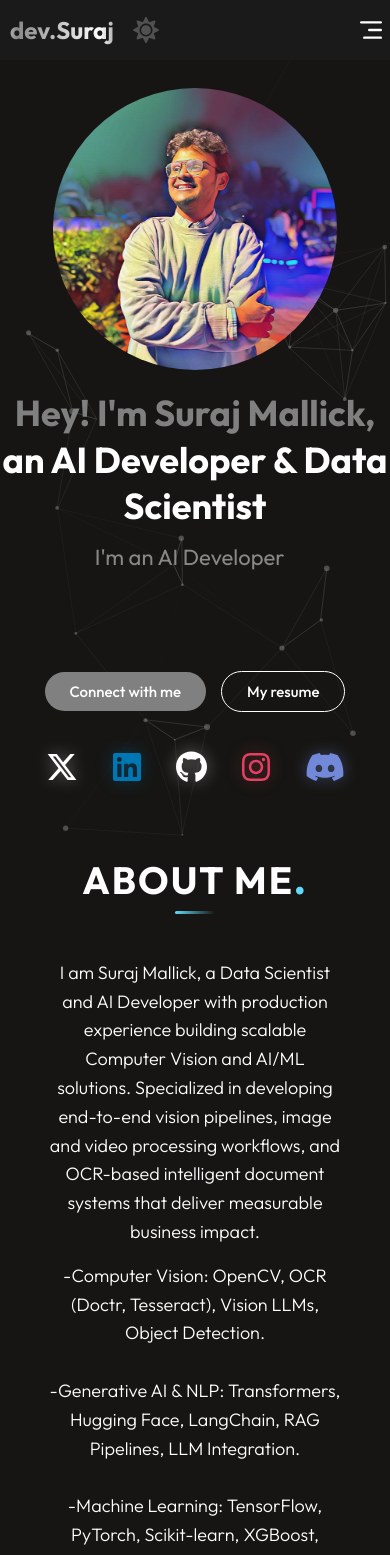
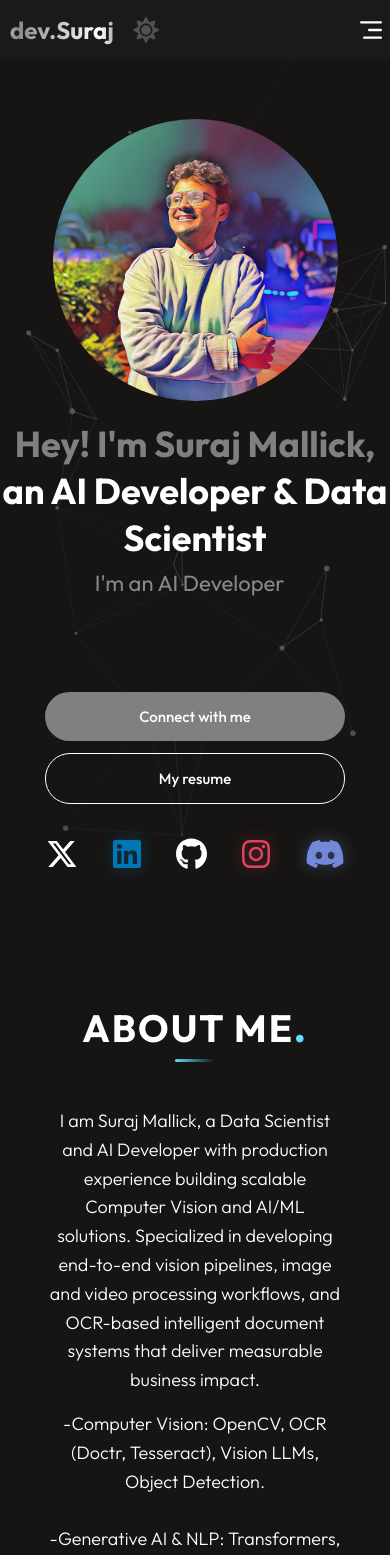
Before and after one commit to yonlysuraj/dev.Suraj, a React (Vite) app: page / in a window 390 px wide. Shown: the top 1555 px of the page. Built offline with nearby package versions, Linux system fonts and the light colour scheme; no server answers; a web font is replaced by a local one.

Commit message:
Mobile changes added

```diff
--- a/src/components/About/About.css
+++ b/src/components/About/About.css
@@ -11,6 +11,8 @@
     position: relative;
     z-index: 2;  /* Keep about section above particles */
 }
+
+
 
 .about-title {
     position: relative;
--- a/src/components/About/About.jsx
+++ b/src/components/About/About.jsx
@@ -2,19 +2,24 @@ import React from 'react'
 import './About.css'
 import theme_pattern from '../../assets/theme_pattern.svg'
 import pfp from '../../assets/pfp2.jpg'
+import { useScrollAnimation } from '../../hooks/useScrollAnimation'
 
 const About = () => {
+  const titleRef = useScrollAnimation();
+  const leftRef = useScrollAnimation();
+  const rightRef = useScrollAnimation();
+
   return (
     <div id='about' className='about'>
-      <div className="about-title">
+      <div ref={titleRef} className="about-title scroll-animate">
         <h1>About Me<span>.</span></h1>
         <img src={theme_pattern} alt="" />
       </div>
       <div className="about-sections">
-        <div className="about-left">
+        <div ref={leftRef} className="about-left scroll-animate delay-1">
           <img src={pfp} alt="Suraj Mallick" />
         </div>
-        <div className="about-right">
+        <div ref={rightRef} className="about-right scroll-animate delay-2">
           <div className="about-para">
             <p>I am Suraj Mallick, a Data Scientist and AI Developer with production experience building scalable Computer Vision and AI/ML solutions. Specialized in developing end-to-end vision pipelines, image and video processing workflows, and OCR-based intelligent document systems that deliver measurable business impact.</p>
 
--- a/src/components/Contact/Contact.jsx
+++ b/src/components/Contact/Contact.jsx
@@ -4,8 +4,13 @@ import theme_pattern from '../../assets/theme_pattern.svg'
 import mail_icon from '../../assets/mail_icon.svg'
 import location_icon from '../../assets/location_icon.svg'
 import call_icon from '../../assets/call_icon.svg'
+import { useScrollAnimation } from '../../hooks/useScrollAnimation'
 
 const Contact = () => {
+  const titleRef = useScrollAnimation();
+  const leftRef = useScrollAnimation();
+  const rightRef = useScrollAnimation();
+
   const onSubmit = async (event) => {
     event.preventDefault();
     const formData = new FormData(event.target);
@@ -31,12 +36,12 @@ const Contact = () => {
 
   return (
     <div id='contact' className='contact'>
-        <div className="contact-title">
+        <div ref={titleRef} className="contact-title scroll-animate">
             <h1>Contact Me<span>.</span></h1>
         <img src={theme_pattern} alt="" />
         </div>
       <div className="contact-section">
-        <div className="contact-left">
+        <div ref={leftRef} className="contact-left scroll-animate delay-1">
             <h1>Let's Talk</h1>
             <p>Im currently available to take on new project,so feel free to Contact Me</p>
             <div className="contact-details">
@@ -51,7 +56,7 @@ const Contact = () => {
                 </div>
             </div>
         </div>
-        <form onSubmit={onSubmit} action="" className="contact-right">
+        <form ref={rightRef} onSubmit={onSubmit} action="" className="contact-right scroll-animate delay-2">
             <label htmlFor="name">Your Name:</label>
             <input type="text" name="name" placeholder='Enter your name:' />
             <label htmlFor="email">Your email:</label>
--- a/src/components/Hero/Hero.css
+++ b/src/components/Hero/Hero.css
@@ -1,55 +1,84 @@
+/* --- Entrance Animations --- */
+@keyframes fadeInUp {
+    from {
+        opacity: 0;
+        transform: translateY(30px);
+    }
+    to {
+        opacity: 1;
+        transform: translateY(0);
+    }
+}
+
+@keyframes scaleIn {
+    from {
+        opacity: 0;
+        transform: scale(0.9);
+    }
+    to {
+        opacity: 1;
+        transform: scale(1);
+    }
+}
+/* -------------------------- */
+
 .hero {
     display: flex;
     flex-direction: row;
     align-items: center;
     justify-content: space-evenly;
-    padding: 0px 100px; /* Changed from 200px */
-    min-height: 100vh; /* Changed from calc(100vh - 20px) to use full viewport height */
-    height: 100vh; /* Added to ensure consistent full height */
+    padding: 0px 100px;
+    height: 100vh;
     box-sizing: border-box;
     overflow: hidden;
     position: relative;
     margin-bottom: -5%;
     margin-right: -100px;
-    z-index: 1;  /* Add z-index to keep hero content above particles */
+    z-index: 1;
 }
 
 #particles-js {
-    position: fixed;  /* Changed from absolute to fixed */
+    position: fixed;
     top: 0;
     left: 0;
-    width: 100vw;  /* Changed from 100% to 100vw */
-    height: 100vh;  /* Changed from 100% to 100vh */
-    z-index: 0;  /* Changed from 1 to 0 to stay behind navbar */
+    width: 100vw;
+    height: 100vh;
+    z-index: 0;
+    opacity: 0;
+    animation: fadeInUp 1.5s ease forwards;
 }
 
 .hero img {
-    width: 38%; /* Increased from 500px */
+    width: 38%;
     border-radius: 50%;
     object-fit: cover;
     margin-top: -8%;
     margin-bottom: 0;
     position: relative;
     z-index: 2;
+    opacity: 0;
+    animation: scaleIn 1s ease 0.2s forwards;
 }
 
 .hero-content {
     flex: 1;
     display: flex;
     flex-direction: column;
-    gap: 30px; /* Increased from 20px */
-    max-width: 800px; /* Increased from 700px */
+    gap: 30px;
+    max-width: 800px;
     margin-top: -5%;
     text-align: center;
-    padding: 0 30px; /* Increased padding */
+    padding: 0 30px;
     position: relative;
     z-index: 2;
 }
 
 .hero h1 {
-    font-size: 64px; /* Increased from 56px */
+    font-size: 64px;
     line-height: 1.2;
     margin: 0;
+    opacity: 0;
+    animation: fadeInUp 0.8s ease 0.4s forwards;
 }
 
 .hero h1 span {
@@ -59,30 +88,35 @@
     -webkit-text-fill-color: transparent;
 }
 
+/* We have to apply animation to the wrapper for TypeAnimation, so we'll do it inline in jsx or wrap it.
+   Actually, let's just animate the p tags inside hero-content since TypeAnimation renders a p tag */
 .hero p {
     width: 100%;
     text-align: center;
-    font-size: 24px; /* Increased from 20px */
+    font-size: 24px;
     line-height: 1.7;
-    min-height: calc(1.7em * 2); /* Default: 2 lines tall in web view */
-    margin-bottom: 30px; /* Increased from 20px */
+    min-height: calc(1.7em * 2);
+    margin-bottom: 30px;
     color: var(--text-secondary);
     transition: transform 0.5s ease-in-out;
+    opacity: 0;
+    animation: fadeInUp 0.8s ease 0.6s forwards;
 }
 
 .hero-action {
     display: flex;
     align-items: center;
     justify-content: center;
-    gap: 35px; /* Increased from 25px */
-    font-size: 24px; /* Increased from 22px */
+    gap: 35px;
+    font-size: 24px;
     font-weight: 500;
-    margin-top: 30px; /* Increased from 20px */
     margin-top: -5%;
+    opacity: 0;
+    animation: fadeInUp 0.8s ease 0.8s forwards;
 }
 
 .hero-connect {
-    padding: 32px 60px; /* Increased from 28px 50px */
+    padding: 32px 60px;
     border-radius: 50px;
     background: var(--btn-bg);
     cursor: pointer;
@@ -95,7 +129,7 @@
 }
 
 .hero-resume {
-    padding: 32px 90px; /* Increased from 28px 80px */
+    padding: 32px 90px;
     border-radius: 50px;
     border: 2px solid var(--text-primary);
     cursor: pointer;
@@ -194,9 +228,10 @@
         padding: 10% 0 0;  /* Changed from 10% 20px 0 - removed horizontal padding */
         min-height: 100vh; /* Changed from auto to full viewport height */
         height: 100vh; /* Changed from auto to full viewport height */
-        margin-bottom: -30%;
+        margin-bottom: 0;
         margin-right: 0;   /* Reset right margin */
-        margin-top: -8%;
+        margin-top: 0;
+        padding-bottom: 50px;
     }
 
     .hero img {
@@ -213,39 +248,43 @@
 
     .hero p {
         text-align: center;
-        font-size: 16px; /* Reduced from 18px for better readability */
-        line-height: 1.5; /* Reduced from 1.6 for tighter spacing */
-        min-height: calc(1.6em * 3); /* Remove fixed height constraint */
-        margin: 0 0 25px 0; /* Adjusted margins */
-        padding: 0 10px; /* Added padding for better edge spacing */
-        max-width: 90%; /* Limit width on mobile */
+        font-size: 16px;
+        line-height: 1.5;
+        min-height: calc(1.6em * 3);
+        margin: 0 0 10px 0; /* Radically reduced bottom margin to pull buttons up */
+        padding: 0 10px;
+        max-width: 90%;
         margin-left: auto;
         margin-right: auto;
-        color: #888;
+        color: var(--text-secondary);
         transition: transform 0.5s ease-in-out;
     }
 
     .hero-content {
-        gap: 10px; /* Reduced from 0 to add some spacing */
-        padding: 0;        /* Reset padding */
+        gap: 5px; /* Reduced gap between intro text and buttons */
+        padding: 0;
         min-height: auto;
         width: 100%;
         box-sizing: border-box;
-        margin: 0 auto;    /* Center content */
+        margin: 0 auto;
     }
 
     .hero-action {
-        gap: 15px;
-        margin-top: -10px;
-        flex-direction: row;
-        justify-content: center;
-        width: auto;
+        gap: 12px; /* Slightly tighter gap between the two buttons */
+        margin-top: 5px; /* Pull buttons up closer to the text */
+        flex-direction: column;
+        align-items: center;
+        width: 100%;
         position: relative;
         bottom: 0;
     }
 
     .hero-connect, .hero-resume {
-        padding: 10px 25px;
+        width: 100%;
+        max-width: 300px; /* Constrain width to prevent it from getting too large */
+        text-align: center;
+        box-sizing: border-box;
+        padding: 15px 25px;
         border-radius: 25px;
         font-size: 15px;
         font-weight: 500;
@@ -305,8 +344,7 @@
     }
 
     .hero-social a[href*="x.com"] {
-        color: #fff;
-        filter: drop-shadow(0 0 8px rgba(255, 255, 255, 0.4));
+        color: var(--text-primary);
     }
 
     .hero-social a::after {
@@ -315,8 +353,7 @@
 
     /* Default brand colors for mobile */
     .hero-social a[href*="github"] {
-        color: #fff;
-        filter: drop-shadow(0 0 8px rgba(255, 255, 255, 0.4));
+        color: var(--text-primary);
     }
 
     .hero-social a[href*="linkedin"] {
@@ -325,8 +362,7 @@
     }
 
     .hero-social a[href*="twitter"] {
-        color: #fff;
-        filter: drop-shadow(0 0 8px rgba(255, 255, 255, 0.4));
+        color: var(--text-primary);
     }
 
     .hero-social a[href*="instagram"] {
--- /dev/null
+++ b/src/hooks/useScrollAnimation.js
@@ -0,0 +1,33 @@
+import { useEffect, useRef } from 'react';
+
+export const useScrollAnimation = (threshold = 0.2) => {
+  const ref = useRef(null);
+
+  useEffect(() => {
+    const observer = new IntersectionObserver(
+      ([entry]) => {
+        if (entry.isIntersecting) {
+          entry.target.classList.add('visible');
+          observer.unobserve(entry.target);
+        }
+      },
+      {
+        root: null,
+        rootMargin: '0px',
+        threshold,
+      }
+    );
+
+    if (ref.current) {
+      observer.observe(ref.current);
+    }
+
+    return () => {
+      if (ref.current) {
+        observer.unobserve(ref.current);
+      }
+    };
+  }, [threshold]);
+
+  return ref;
+};
--- a/src/index.css
+++ b/src/index.css
@@ -47,7 +47,7 @@
     --navbar-gradient-mid: #888888;
     --repo-card-hover-bg: #111111;
     --repo-card-hover-text: #ffffff;
-    --social-icon-color: #999999;
+    --social-icon-color: #333333;
     --particle-color: #000000;
     --particle-line-color: #000000;
 }
@@ -80,3 +80,28 @@ section {
     width: 100%;
     scroll-margin-top: 60px; /* Adjust based on your navbar height */
 }
+
+/* --- Global Scroll Animations --- */
+.scroll-animate {
+    opacity: 0;
+    transform: translateY(40px);
+    transition: opacity 0.8s ease-out, transform 0.8s cubic-bezier(0.16, 1, 0.3, 1);
+}
+
+.scroll-animate.visible {
+    opacity: 1;
+    transform: translateY(0);
+}
+
+.scroll-animate.delay-1 {
+    transition-delay: 0.2s;
+}
+
+.scroll-animate.delay-2 {
+    transition-delay: 0.4s;
+}
+
+.scroll-animate.delay-3 {
+    transition-delay: 0.6s;
+}
+/* -------------------------------- */
```
Also changed, not shown: src/components/Education/Education.css (+8 -4 lines), src/components/Education/Education.jsx (+9 -4 lines), src/components/MyWork/MyWork.jsx (+23 -10 lines), src/components/NavBar/NavBar.css (+17 -0 lines), src/components/Services/Services.jsx (+30 -38 lines).
